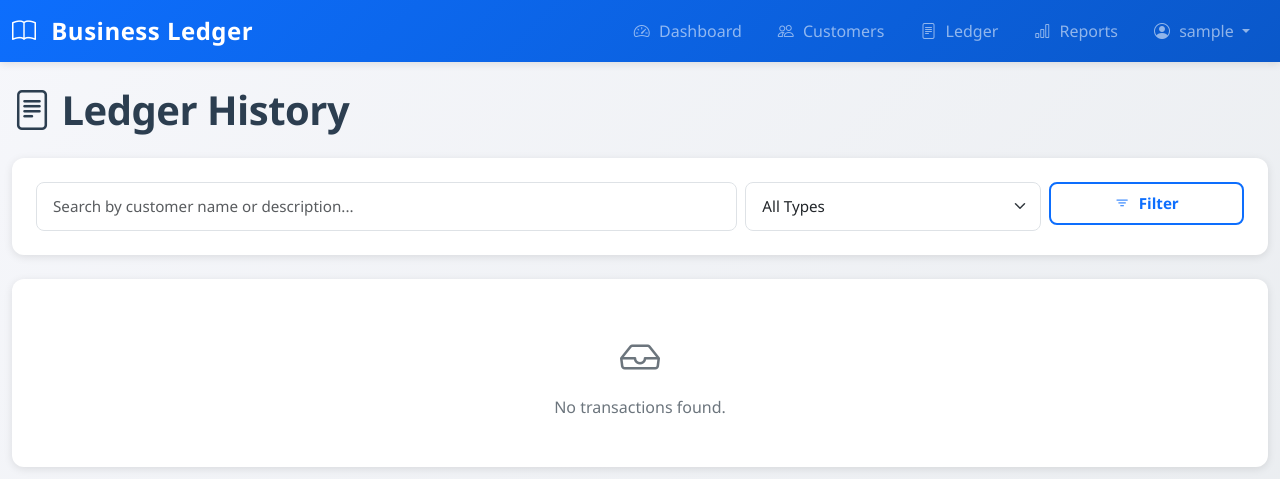
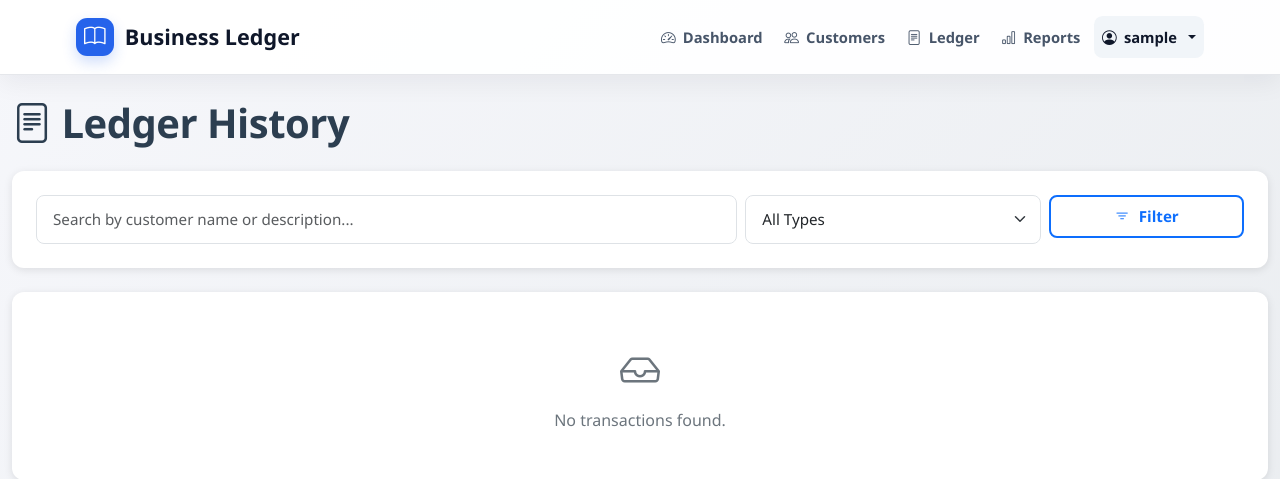
Before and after one commit to meena206/Business_Ledger, a Django app: page /ledger/ in a window 1280 px wide. Shown: the top 479 px of the page. Run offline with Django 5.2, Linux system fonts and the light colour scheme; the visitor is signed in with stand-in values (Sample User, id 1); data that the repository does not hold is empty.

Commit message:
fix: connect landing page with dashboard and update navigation

```diff
--- a/ledger/templates/ledger/base.html
+++ b/ledger/templates/ledger/base.html
@@ -12,51 +12,61 @@
 
     </head>
     <body>
-        <nav class="navbar navbar-expand-lg navbar-dark bg-primary shadow-sm">
+        {% block navbar %}
+        <nav class="navbar navbar-expand-lg site-navbar">
             <div class="container-fluid">
-                <a class="navbar-brand fw-bold" href="{% url 'dashboard' %}">
-                    <i class="bi bi-book"></i> Business Ledger
+                <a class="navbar-brand site-navbar-brand" href="{% url 'dashboard' %}">
+                    <span class="site-navbar-mark"><i class="bi bi-book"></i></span>
+                    <span>Business Ledger</span>
                 </a>
 
-                <button class="navbar-toggler" type="button" data-bs-toggle="collapse" data-bs-target="#navbarNav">
-                    <span class="navbar-toggler-icon"></span>
+                <button class="navbar-toggler site-navbar-toggler" type="button" data-bs-toggle="collapse" data-bs-target="#navbarNav" aria-controls="navbarNav" aria-label="Toggle navigation">
+                    <i class="bi bi-list"></i>
                 </button>
 
                 <div class="collapse navbar-collapse" id="navbarNav">
-                    <ul class="navbar-nav ms-auto">
+                    <ul class="navbar-nav site-navbar-links ms-auto">
                         {% if user.is_authenticated %}
                             <li class="nav-item">
-                                <a class="nav-link" href="{% url 'dashboard' %}"><i class="bi bi-speedometer2"></i> Dashboard</a>
+                                <a class="nav-link" href="{% url 'dashboard' %}"><i class="bi bi-speedometer2"></i><span>Dashboard</span></a>
                             </li>
                             <li class="nav-item">
-                                <a class="nav-link" href="{% url 'customer_list' %}"><i class="bi bi-people"></i> Customers</a>
+                                <a class="nav-link" href="{% url 'customer_list' %}"><i class="bi bi-people"></i><span>Customers</span></a>
                             </li>
                             <li class="nav-item">
-                                <a class="nav-link" href="{% url 'ledger_history' %}"><i class="bi bi-file-text"></i> Ledger</a>
+                                <a class="nav-link" href="{% url 'ledger_history' %}"><i class="bi bi-file-text"></i><span>Ledger</span></a>
                             </li>
                             <li class="nav-item">
-                                <a class="nav-link" href="{% url 'reports' %}"><i class="bi bi-bar-chart"></i> Reports</a>
+                                <a class="nav-link" href="{% url 'reports' %}"><i class="bi bi-bar-chart"></i><span>Reports</span></a>
                             </li>
                             <li class="nav-item dropdown">
-                                <a class="nav-link dropdown-toggle" href="#" id="userDropdown" role="button" data-bs-toggle="dropdown">
-                                    <i class="bi bi-person-circle"></i> {{ user.username }}
+                                <a class="nav-link dropdown-toggle site-navbar-user" href="#" id="userDropdown" role="button" data-bs-toggle="dropdown">
+                                    <i class="bi bi-person-circle"></i><span>{{ user.username }}</span>
                                 </a>
                                 <ul class="dropdown-menu dropdown-menu-end">
-                                    <li><a class="dropdown-item" href="{% url 'logout' %}"><i class="bi bi-box-arrow-right"></i> Logout</a></li>
+                                    <li>
+                                        <form method="post" action="{% url 'logout' %}">
+                                            {% csrf_token %}
+                                            <button type="submit" class="dropdown-item">
+                                                <i class="bi bi-box-arrow-right"></i> Logout
+                                            </button>
+                                        </form>
+                                    </li>
                                 </ul>
                             </li>
                         {% else %}
                             <li class="nav-item">
-                                <a class="nav-link" href="{% url 'login' %}"><i class="bi bi-box-arrow-in-right"></i> Login</a>
+                                <a class="nav-link site-navbar-login" href="{% url 'login' %}"><i class="bi bi-box-arrow-in-right"></i><span>Login</span></a>
                             </li>
                             <li class="nav-item">
-                                <a class="nav-link" href="{% url 'register' %}"><i class="bi bi-person-plus"></i> Register</a>
+                                <a class="nav-link site-navbar-register" href="{% url 'register' %}"><i class="bi bi-person-plus"></i><span>Register</span></a>
                             </li>
                         {% endif %}
                     </ul>
                 </div>
             </div>
         </nav>
+        {% endblock %}
 
         {% if messages %}
         <div class="container-fluid mt-3">
--- a/ledger/templates/ledger/login.html
+++ b/ledger/templates/ledger/login.html
@@ -1,4 +1,6 @@
 {% extends "ledger/base.html" %}
+
+{% block navbar %}{% endblock %}
 
 {% block content %}
 <div class="row justify-content-center mt-5">
--- a/ledger/templates/ledger/register.html
+++ b/ledger/templates/ledger/register.html
@@ -1,4 +1,6 @@
 {% extends "ledger/base.html" %}
+
+{% block navbar %}{% endblock %}
 
 {% block content %}
 <div class="row justify-content-center mt-5">
--- a/ledger/templates/static/ledger/css/style.css
+++ b/ledger/templates/static/ledger/css/style.css
@@ -18,41 +18,119 @@ body {
 }
 
 /* ===================== Navbar Styles ===================== */
-.navbar {
-    box-shadow: var(--box-shadow);
-    background: linear-gradient(135deg, #0d6efd 0%, #0a58ca 100%) !important;
+.site-navbar {
+    min-height: 75px;
+    padding: 0.75rem 5%;
+    background: rgba(255, 255, 255, 0.96);
+    border-bottom: 1px solid #e5e7eb;
+    box-shadow: 0 8px 24px rgba(15, 23, 42, 0.06);
+    position: sticky;
+    top: 0;
+    z-index: 1000;
 }
 
-.navbar-brand {
-    font-size: 1.5rem;
-    letter-spacing: 0.5px;
+.site-navbar-brand {
+    display: inline-flex;
+    align-items: center;
+    gap: 0.7rem;
+    color: #0f172a;
+    font-size: 1.35rem;
     font-weight: 700;
+    letter-spacing: 0;
 }
 
-.navbar-brand i {
-    margin-right: 8px;
+.site-navbar-brand:hover {
+    color: #2563eb;
 }
 
-.navbar-nav .nav-link {
-    margin-left: 10px;
-    margin-right: 10px;
-    border-radius: 8px;
-    transition: all 0.3s ease;
+.site-navbar-mark {
+    display: inline-grid;
+    width: 2.35rem;
+    height: 2.35rem;
+    place-items: center;
+    color: #fff;
+    background: #2563eb;
+    border-radius: 0.7rem;
+    box-shadow: 0 6px 14px rgba(37, 99, 235, 0.22);
 }
 
-.navbar-nav .nav-link:hover {
-    background-color: rgba(255, 255, 255, 0.15);
-    transform: translateY(-2px);
+.site-navbar-mark i,
+.site-navbar-links .nav-link i {
+    margin-right: 0;
 }
 
-.navbar-nav .nav-link i {
-    margin-right: 5px;
+.site-navbar-links {
+    align-items: center;
+    gap: 0.35rem;
+}
+
+.site-navbar-links .nav-link {
+    display: inline-flex;
+    align-items: center;
+    gap: 0.45rem;
+    padding: 0.6rem 0.8rem;
+    color: #475569;
+    border-radius: 0.55rem;
+    font-size: 0.92rem;
+    font-weight: 600;
+    transition: color 0.2s ease, background-color 0.2s ease, transform 0.2s ease;
+}
+
+.site-navbar-links .nav-link:hover,
+.site-navbar-links .nav-link:focus {
+    color: #2563eb;
+    background: #eff6ff;
+    transform: translateY(-1px);
+}
+
+.site-navbar-user {
+    color: #0f172a !important;
+    background: #f1f5f9;
+}
+
+.site-navbar-login,
+.site-navbar-register {
+    justify-content: center;
+    min-width: 96px;
+    margin-left: 0.35rem;
+}
+
+.site-navbar-login {
+    color: #2563eb !important;
+    border: 1px solid #bfdbfe;
+}
+
+.site-navbar-register {
+    color: #fff !important;
+    background: #2563eb;
+    box-shadow: 0 6px 14px rgba(37, 99, 235, 0.2);
+}
+
+.site-navbar-register:hover,
+.site-navbar-register:focus {
+    color: #fff !important;
+    background: #1d4ed8 !important;
+}
+
+.site-navbar-toggler {
+    padding: 0.45rem 0.65rem;
+    color: #2563eb;
+    border: 1px solid #bfdbfe;
+    border-radius: 0.55rem;
+}
+
+.site-navbar-toggler i {
+    font-size: 1.35rem;
 }
 
 .dropdown-menu {
     border-radius: 8px;
     border: none;
     box-shadow: var(--box-shadow);
+}
+
+.dropdown-menu form {
+    margin-top: 0;
 }
 
 /* ===================== Main Content ===================== */
@@ -397,9 +475,26 @@ footer p {
         font-size: 2rem;
     }
 
-    .navbar-nav .nav-link {
-        margin: 5px 0;
-        padding-left: 1rem;
+    .site-navbar {
+        padding: 0.7rem 1rem;
+    }
+
+    .site-navbar-links {
+        align-items: stretch;
+        gap: 0.15rem;
+        padding-top: 0.85rem;
+    }
+
+    .site-navbar-links .nav-link {
+        justify-content: flex-start;
+        margin: 0;
+        padding: 0.7rem 0.8rem;
+    }
+
+    .site-navbar-login,
+    .site-navbar-register {
+        width: 100%;
+        margin: 0.15rem 0 0;
     }
 
     .card {
@@ -425,7 +520,7 @@ footer p {
         font-size: 1.5rem;
     }
 
-    .navbar-brand {
+    .site-navbar-brand {
         font-size: 1.25rem;
     }
 
--- a/ledger/urls.py
+++ b/ledger/urls.py
@@ -4,10 +4,10 @@ from . import views
 
 urlpatterns = [
     path("",views.landing_page,name="landing"),
-    path("", views.dashboard, name="dashboard"),
 
     path("register/", views.register_view, name="register"),
     path("login/", auth_views.LoginView.as_view(template_name="ledger/login.html"), name="login"),
+    path("dashboard/", views.dashboard, name="dashboard"),
     path("logout/", auth_views.LogoutView.as_view(), name="logout"),
 
     path("customers/", views.customer_list, name="customer_list"),
```
Also changed, not shown: QUICKSTART.md (+3 -4 lines), SUMMARY.md (+5 -5 lines), README.md.
